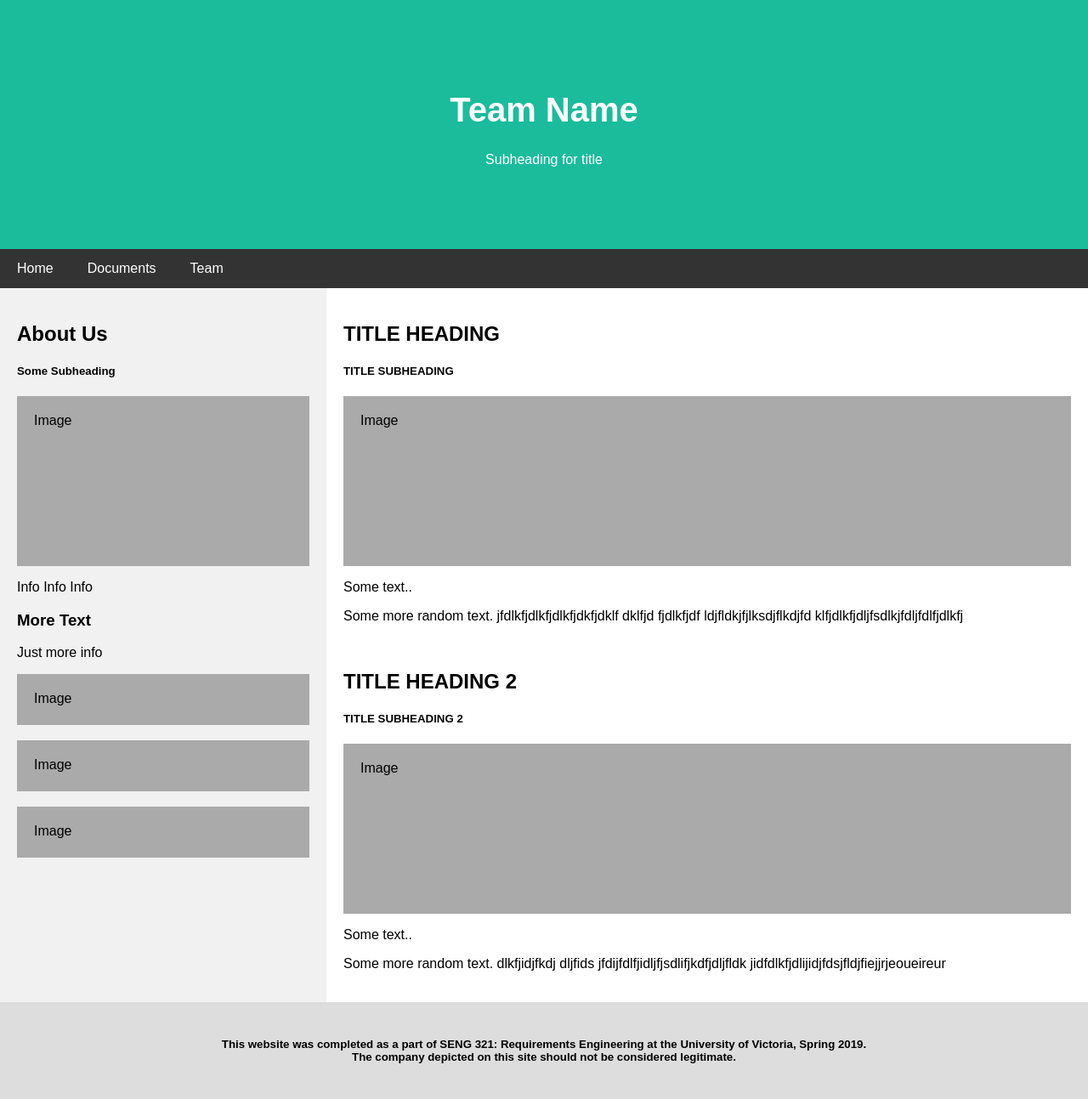
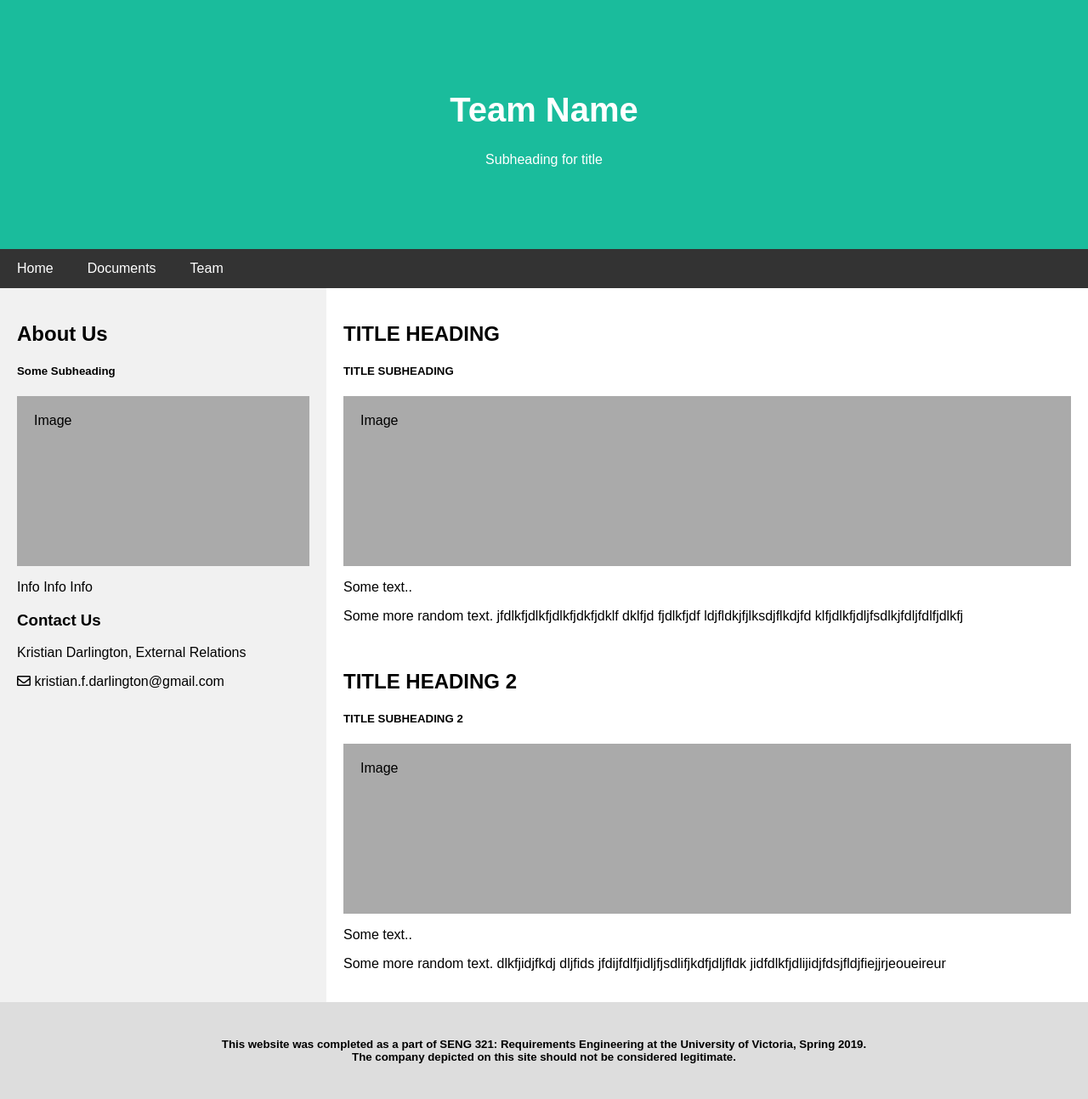
Before and after one commit to seng321group3/designer-site, a Jekyll site: the page built from index.html, in a window 1280 px wide. Shown: the whole page at 85% size. Built offline with Jekyll 4.4.1, drawn with Linux system fonts in a browser that asks for light colours; nearby versions of some CDN libraries.

Commit message:
Updated the Contact Us section

```diff
--- a/index.html
+++ b/index.html
@@ -10,11 +10,15 @@ title: SENG 321 Client Site
     <h5>Some Subheading</h5>
     <div class="fakeimg" style="height:200px;">Image</div>
     <p>Info Info Info</p>
-    <h3>More Text</h3>
-    <p>Just more info</p>
+
+    <h3>Contact Us</h3>
+      <p>Kristian Darlington, External Relations</p>
+      <i class="far fa-envelope"></i>
+      <a class="member-email" href="mailto:{{member.email}}">kristian.f.darlington@gmail.com</a>
+    <!--<p>Just more info</p>
     <div class="fakeimg" style="height:60px;">Image</div><br>
     <div class="fakeimg" style="height:60px;">Image</div><br>
-    <div class="fakeimg" style="height:60px;">Image</div>
+    <div class="fakeimg" style="height:60px;">Image</div>-->
   </div>
 
   <div class="main">
```
